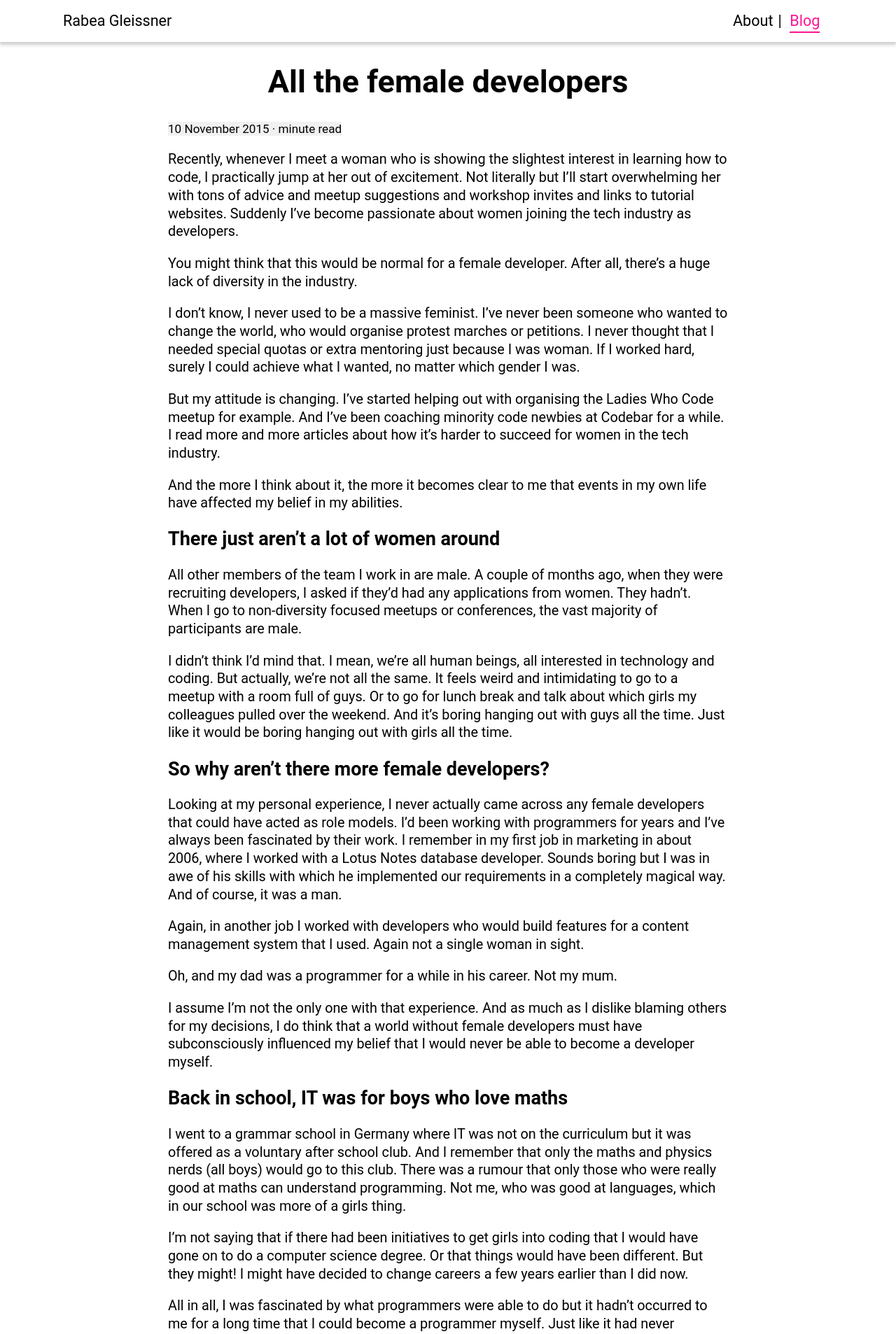
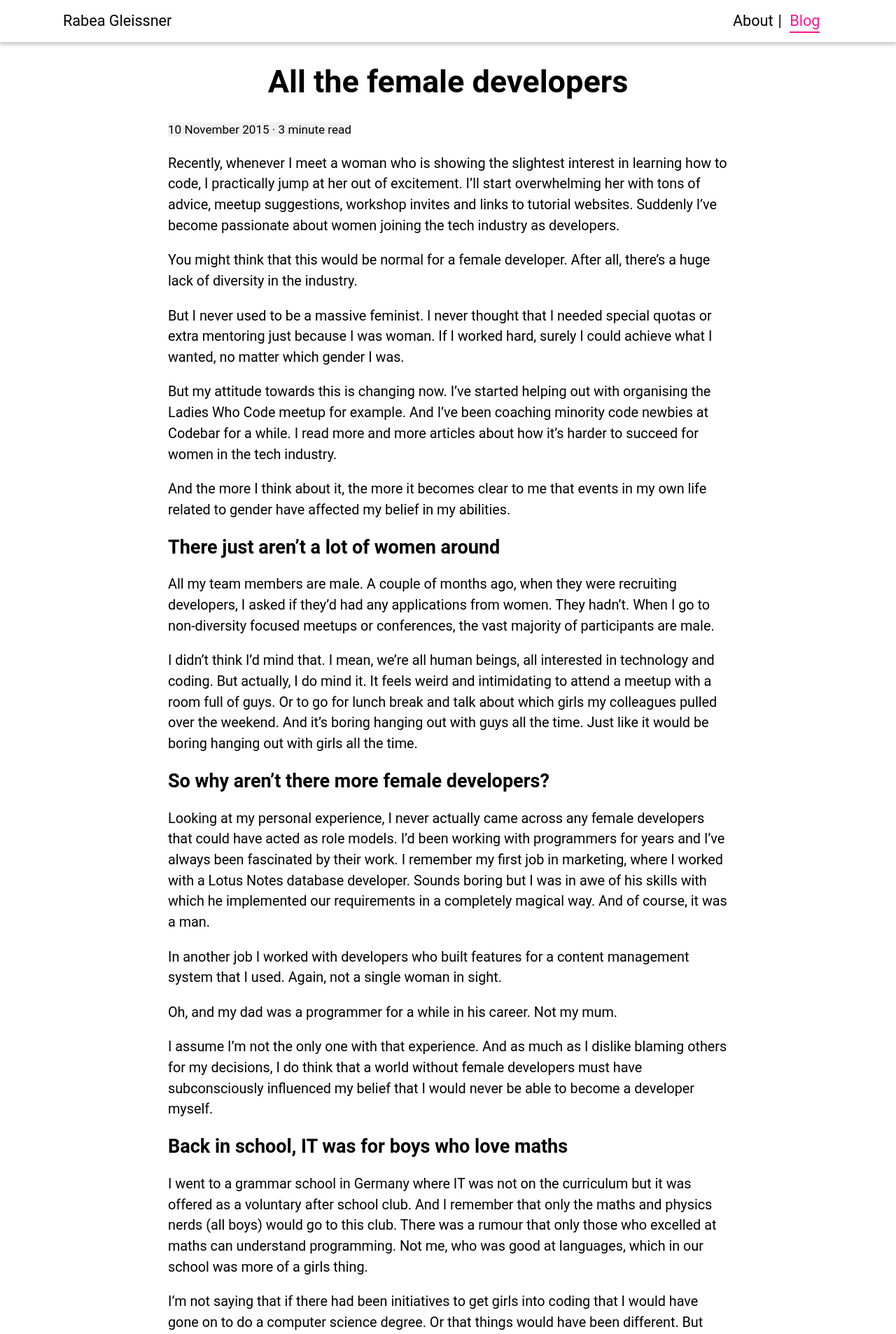
Before and after one commit to RabeaGleissner/RabeaGleissner.github.io, a Jekyll site: the page built from _posts/2015-11-10-all-the-female-developers.md, in a window 1280 px wide. Shown: the top 1906 px of the page at 70% size. Built offline with Jekyll 4.4.1, drawn with Linux system fonts in a browser that asks for light colours; comment, search, counter and statistics services are not loaded; some of the changed text lies outside the part shown.

Commit message:
small text and styling changes

```diff
--- a/_posts/2015-11-10-all-the-female-developers.md
+++ b/_posts/2015-11-10-all-the-female-developers.md
@@ -2,31 +2,32 @@
 title: All the female developers
 comments: true
 layout: post
+read-time: 3
 ---
 
-Recently, whenever I meet a woman who is showing the slightest interest in learning how to code, I practically jump at her out of excitement. Not literally but I’ll start overwhelming her with tons of advice and meetup suggestions and workshop invites and links to tutorial websites. Suddenly I’ve become passionate about women joining the tech industry as developers.
+Recently, whenever I meet a woman who is showing the slightest interest in learning how to code, I practically jump at her out of excitement. I’ll start overwhelming her with tons of advice, meetup suggestions, workshop invites and links to tutorial websites. Suddenly I’ve become passionate about women joining the tech industry as developers.
 
 <!--break-->
 
 You might think that this would be normal for a female developer. After all, there’s a huge lack of diversity in the industry.
 
-I don’t know, I never used to be a massive feminist. I’ve never been someone who wanted to change the world, who would organise protest marches or petitions. I never thought that I needed special quotas or extra mentoring just because I was woman. If I worked hard, surely I could achieve what I wanted, no matter which gender I was.
+But I never used to be a massive feminist. I never thought that I needed special quotas or extra mentoring just because I was woman. If I worked hard, surely I could achieve what I wanted, no matter which gender I was.
 
-But my attitude is changing. I’ve started helping out with organising the Ladies Who Code meetup for example. And I’ve been coaching minority code newbies at Codebar for a while. I read more and more articles about how it’s harder to succeed for women in the tech industry.
+But my attitude towards this is changing now. I’ve started helping out with organising the Ladies Who Code meetup for example. And I’ve been coaching minority code newbies at Codebar for a while. I read more and more articles about how it’s harder to succeed for women in the tech industry.
 
-And the more I think about it, the more it becomes clear to me that events in my own life have affected my belief in my abilities.
+And the more I think about it, the more it becomes clear to me that events in my own life related to gender have affected my belief in my abilities.
 
 ##There just aren’t a lot of women around
 
-All other members of the team I work in are male. A couple of months ago, when they were recruiting developers, I asked if they’d had any applications from women. They hadn’t. When I go to non-diversity focused meetups or conferences, the vast majority of participants are male.
+All my team members are male. A couple of months ago, when they were recruiting developers, I asked if they’d had any applications from women. They hadn’t. When I go to non-diversity focused meetups or conferences, the vast majority of participants are male.
 
-I didn’t think I’d mind that. I mean, we’re all human beings, all interested in technology and coding. But actually, we’re not all the same. It feels weird and intimidating to go to a meetup with a room full of guys. Or to go for lunch break and talk about which girls my colleagues pulled over the weekend. And it’s boring hanging out with guys all the time. Just like it would be boring hanging out with girls all the time.
+I didn’t think I’d mind that. I mean, we’re all human beings, all interested in technology and coding. But actually, I do mind it. It feels weird and intimidating to attend a meetup with a room full of guys. Or to go for lunch break and talk about which girls my colleagues pulled over the weekend. And it’s boring hanging out with guys all the time. Just like it would be boring hanging out with girls all the time.
 
 ##So why aren't there more female developers?
 
-Looking at my personal experience, I never actually came across any female developers that could have acted as role models. I’d been working with programmers for years and I’ve always been fascinated by their work. I remember in my first job in marketing in about 2006, where I worked with a Lotus Notes database developer. Sounds boring but I was in awe of his skills with which he implemented our requirements in a completely magical way. And of course, it was a man.
+Looking at my personal experience, I never actually came across any female developers that could have acted as role models. I’d been working with programmers for years and I’ve always been fascinated by their work. I remember my first job in marketing, where I worked with a Lotus Notes database developer. Sounds boring but I was in awe of his skills with which he implemented our requirements in a completely magical way. And of course, it was a man.
 
-Again, in another job I worked with developers who would build features for a content management system that I used. Again not a single woman in sight.
+In another job I worked with developers who built features for a content management system that I used. Again, not a single woman in sight.
 
 Oh, and my dad was a programmer for a while in his career. Not my mum.
 
@@ -34,16 +35,16 @@
 
 ##Back in school, IT was for boys who love maths
 
-I went to a grammar school in Germany where IT was not on the curriculum but it was offered as a voluntary after school club. And I remember that only the maths and physics nerds (all boys) would go to this club. There was a rumour that only those who were really good at maths can understand programming. Not me, who was good at languages, which in our school was more of a girls thing.
+I went to a grammar school in Germany where IT was not on the curriculum but it was offered as a voluntary after school club. And I remember that only the maths and physics nerds (all boys) would go to this club. There was a rumour that only those who excelled at maths can understand programming. Not me, who was good at languages, which in our school was more of a girls thing.
 
-I’m not saying that if there had been initiatives to get girls into coding that I would have gone on to do a computer science degree. Or that things would have been different. But they might! I might have decided to change careers a few years earlier than I did now.
+I’m not saying that if there had been initiatives to get girls into coding that I would have gone on to do a computer science degree. Or that things would have been different. But they might have been! I might have decided to change careers a few years earlier than I did now.
 
-All in all, I was fascinated by what programmers were able to do but it hadn’t occurred to me for a long time that I could become a programmer myself. Just like it had never occurred to me to become a prima ballerina. Although 10 years ago the thought of becoming a ballerina would have been fractionally less frightening than the thought of becoming a programmer. And that means something.
+I was fascinated by the job of a programmer but it hadn’t occurred to me for a long time that I could become one myself.
 
 ##You can do it, too!
 
-So maybe that’s why I feel the need to make up for it now and be the role model that I never had. And encourage as many women as I can to at least give coding a try to see if it’s for them. Not just dismiss it how I used to.
+So maybe that’s why I feel the need to make up for it now and be the role model that I never had. And encourage as many women as I can to give coding a try to see if it’s for them. Not just dismiss it how I used to.
 
-I assume that other women around my age probably had similar experiences to mine. And I want them to understand that they can do it. I want them to experience the passion and the fun that I’m experiencing now in my new career as a developer. I want them to get excited over building cool stuff and learning technologies and exchanging ideas with the lovely people that you can meet in the London tech industry.
+I assume that other women around my age had similar experiences to mine. And I want them to understand that they can do it. I want them to experience the passion and the fun that I’m experiencing now in my new career as a developer. I want them to get excited over building cool stuff and learning technologies and exchanging ideas with the lovely people that you can meet in the London tech industry.
 
 So that’s why I started organising a female developer meetup. I finally understand why we need special support for women in the industry. And that’s why I jump at women who show an interest in coding. So, don’t be scared, I mean well!
--- a/_scss/blog.scss
+++ b/_scss/blog.scss
@@ -19,7 +19,7 @@
     }
   }
   p {
-    line-height: 1.3em;
+    line-height: 1.4em;
   }
 }
 
@@ -51,7 +51,7 @@
   ul {
     padding-left: 20px;
     li {
-      padding-bottom: 5px;
+      padding-bottom: 10px;
     }
   }
 }
@@ -70,6 +70,7 @@
   .post {
     p {
       font-size: 1.1em;
+      line-height: 1.5em;
     }
     .date {
       font-size: 0.95em;
--- a/_scss/main.scss
+++ b/_scss/main.scss
@@ -36,6 +36,7 @@
 }
 p {
   font-size: 1em;
+  line-height: 1.3em;
   }
 a {
 text-decoration: none;
--- a/index.html
+++ b/index.html
@@ -4,7 +4,7 @@
 
 <div class="about-text">
   <h1>Hello!</h1>
-  <p>My name is Rabea and I'm a London based web developer. By day I work as a front end developer at DK and by night I help organise the <a href="http://www.meetup.com/Ladies-Who-Code-UK/" target="_blank">Ladies Who Code meetup</a> and coach at <a href="https://codebar.io/" target="_blank">Codebar</a>.</p>
+  <p>My name is Rabea and I'm a London based web developer. By day I work as a front end developer and by night I help organise the <a href="http://www.meetup.com/Ladies-Who-Code-UK/" target="_blank">Ladies Who Code meetup</a> and coach at <a href="https://codebar.io/" target="_blank">Codebar</a>.</p>
   <p>I've only been a developer for about a year and completed a <a href="https://rabeameetscode.wordpress.com/" target="_blank">crazy intense bootcamp</a> to get started in the industry.</p>
   <p>My prior career was in digital marketing where I managed web development projects, optimised SEO, talked social media strategies and measured ROI. I worked a lot with developers and always felt that their work seemed a lot more exciting than mine, so I finally took the plunge. And I'm so glad I did!</p>
 </div>
```
Also changed, not shown: _posts/2015-07-20-game-of-life.md (+1 -0 lines).
